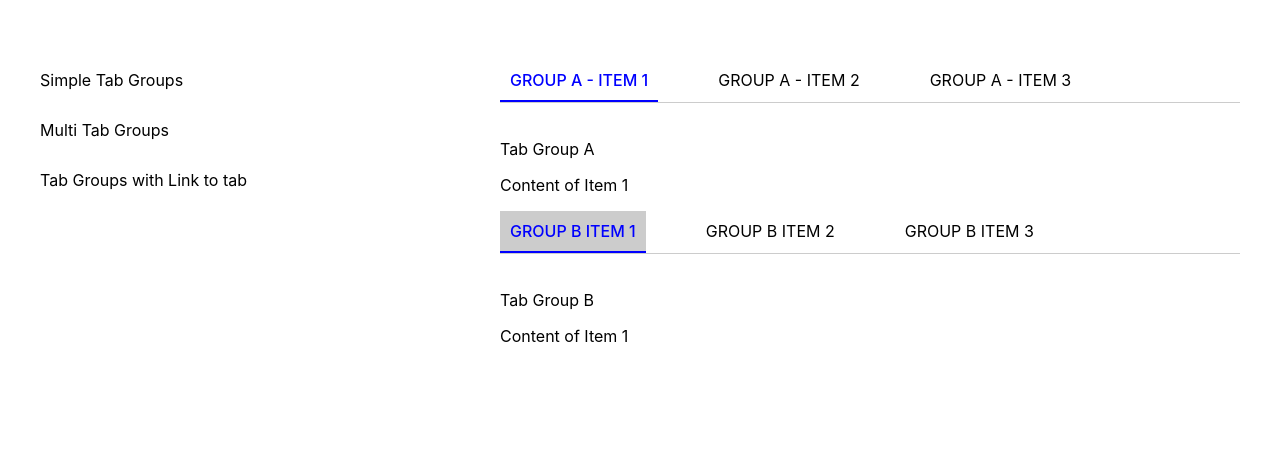
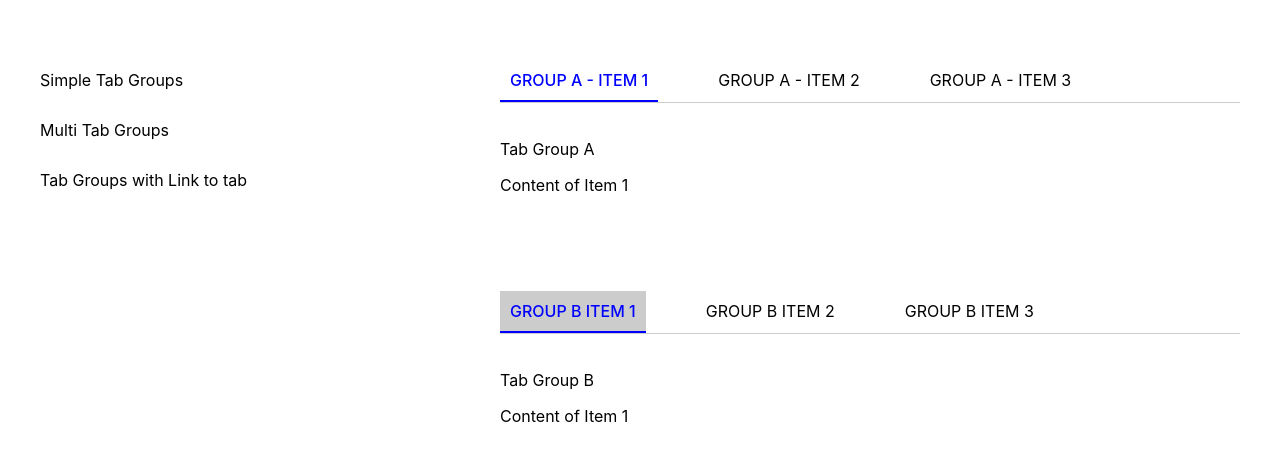
Before and after one commit to huonglt/tabs-app, a React (Create React App) app: page / in a window 1280 px wide. Both pictures are taken after a click on the element "Multi Tab Groups". Shown: the top 460 px of the page. Built offline with nearby package versions, Linux system fonts and the light colour scheme.

Commit message:
add css class tabGroupContainer to create space between two tab groups

```diff
--- a/src/App.css
+++ b/src/App.css
@@ -59,3 +59,7 @@
   margin: 30px 0;
   cursor: pointer;
 }
+
+.tabGroupContainer {
+  margin-bottom: 80px;
+}
```
